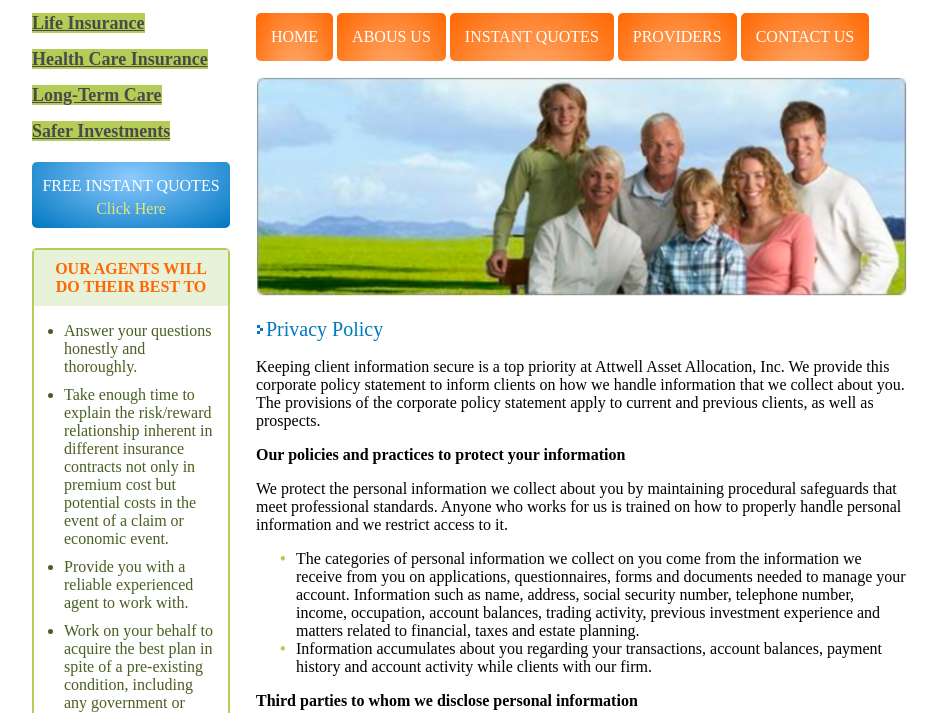
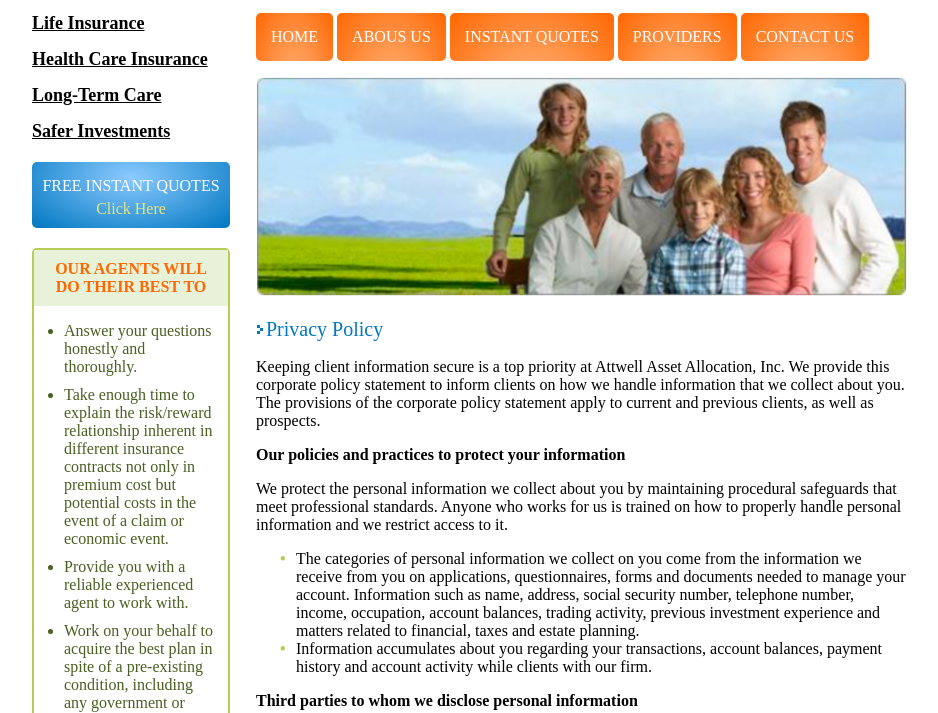
Before and after one commit to stan-kavi/binshured, a plain HTML site: page index.html in a window 1280 px wide. Shown: the part 147-860 px from the top of the page, without its empty margins (170-1108 px from the left). Drawn offline with Linux system fonts and the light colour scheme.

Commit message:
layout fixes

```diff
--- a/style.css
+++ b/style.css
@@ -100,8 +100,7 @@ nav.asideNav {
   }
 
   & a {
-    background-color: #B5CC57;
-    color: #4A4A4A;
+    color: #000000;
 
     font-size: 18px;
     font-weight: 600;
```
Also changed, not shown: logo.png.
